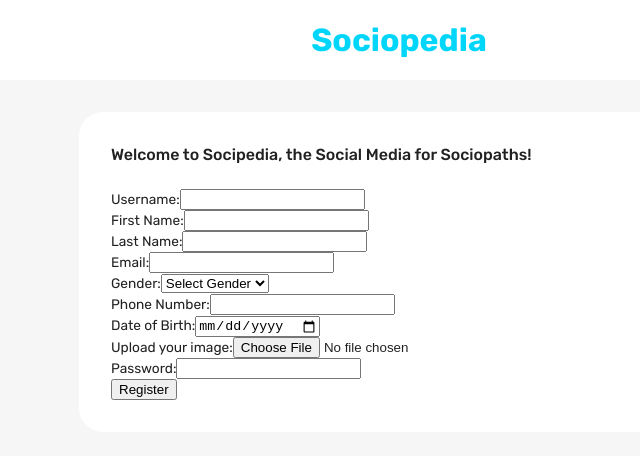
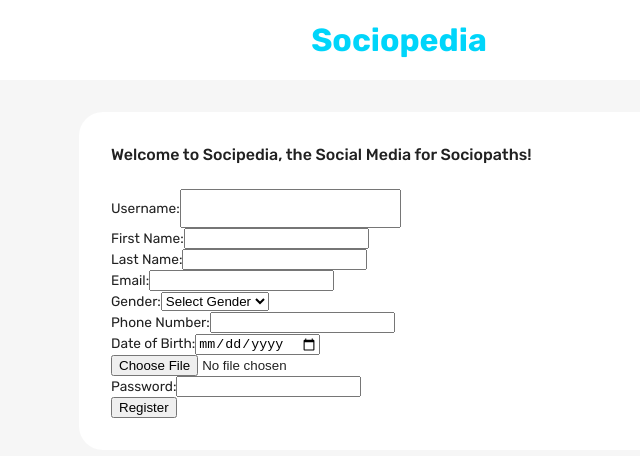
Before and after one commit to temycodes/sociality, a React (Create React App) app: page /signup in a window 1280 px wide. Shown: the top 456 px of the page, without its empty margins (241-881 px from the left). Built offline with nearby package versions, Linux system fonts and the light colour scheme.

Commit message:
code cleanup

```diff
--- a/src/components/Authentication/SignUpForm.jsx
+++ b/src/components/Authentication/SignUpForm.jsx
@@ -4,7 +4,7 @@ import * as Yup from "yup";
 import axios from "axios";
 import moment from "moment";
 import { useNavigate } from "react-router-dom";
-import AWS from "aws-sdk";
+import "./styles.css";
 
 function SignUpForm() {
   const initialValues = {
@@ -16,11 +16,14 @@ function SignUpForm() {
     dateOfBirth: "",
     password: "",
     location: "",
-    avatar: "",
+    occupation: "",
+    gennder: "",
+    avatar: ""
   };
 
   const navigate = useNavigate();
   const [submitting, setSubmitting] = useState(false);
+  const [avatar, setAvatar] = useState(null);
 
   const validationSchema = Yup.object().shape({
     username: Yup.string().required("Username is required"),
@@ -35,44 +38,27 @@ function SignUpForm() {
     avatar: Yup.mixed().required("Avatar is definitely required"),
   });
 
-  const uploadAvatar = async (values, { resetForm }) => {
+
+  const handleSubmit = async (values) => {
     try {
-      const avatarFile = values.avatar;
-      if (!avatarFile) {
-        throw new Error("Avatar file not found");
-      }
+      const formData = new FormData();
+      for(let value in values) {
+        formData.append(value, values[value]);
+      };
+      formData.append("avatar", values.avatar.name);
 
-      const s3 = new AWS.S3({
-        secretAccessKey: "YOUR_AWS_SECRET_ACCESS_KEY",
-        accessKeyId: "YOUR_AWS_ACCESS_KEY_ID",
-        region: "YOUR_AWS_REGION",
-      });
-
-      const fileName = `${Date.now()}-${avatarFile.name}`;
-      const params = {
-        Bucket: "YOUR_AWS_BUCKET_NAME",
-        Key: fileName,
-        ACL: "public-read",
-        Body: avatarFile,
-      };
-
-      const uploadResult = await s3.upload(params).promise();
-      const avatarURL = uploadResult.Location;
-
-      const formData = {
-        ...values,
-        avatar: avatarURL,
-      };
-
-      const response = await axios.post(
+      const savedUserResponse = await axios.post(
         "http://localhost:3001/auth/register",
-        formData
+        formData,
+        {
+          headers: {
+            "Content-Type": "multipart/form-data",
+          },
+        }
       );
-
-      console.log("Response:", response.data); // Check the response received from the server
-
-      resetForm();
-      navigate("/home");
+      const saveUser = await savedUserResponse.json();
+      document.getElementById("file-type").value = "";
+      console.log(saveUser)
     } catch (error) {
       console.log("Error:", error.message);
     } finally {
@@ -84,12 +70,12 @@ function SignUpForm() {
     <Formik
       initialValues={initialValues}
       validationSchema={validationSchema}
-      onSubmit={uploadAvatar}
+      onSubmit={handleSubmit}
     >
       <Form encType="multipart/form-data">
         <div>
           <label htmlFor="username">Username:</label>
-          <Field type="text" name="username" />
+          <Field type="text" name="username" className="test"/>
           <ErrorMessage name="username" component="div" />
         </div>
 
@@ -134,11 +120,13 @@ function SignUpForm() {
           <ErrorMessage name="dateOfBirth" component="div" />
         </div>
 
-        <div>
-          <label htmlFor="avatar">Upload your image:</label>
-          <Field type="file" name="avatar" />
-          <ErrorMessage name="avatar" component="div" />
-        </div>
+        <Field
+  type="file"
+  name="avatar"
+  id="file-type"
+  onChange={(e) => setAvatar(e.target.files[0])}
+/>
+
 
         <div>
           <label htmlFor="password">Password:</label>
--- /dev/null
+++ b/src/components/Authentication/styles.css
@@ -0,0 +1,3 @@
+.test {
+    padding: 10px 20px;
+}
```
